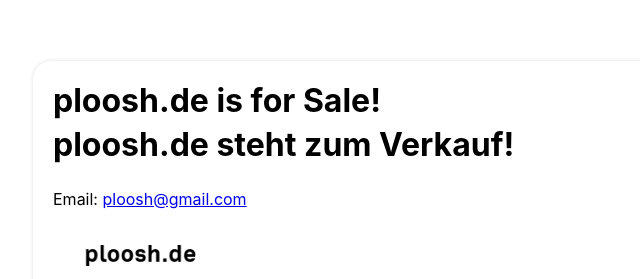
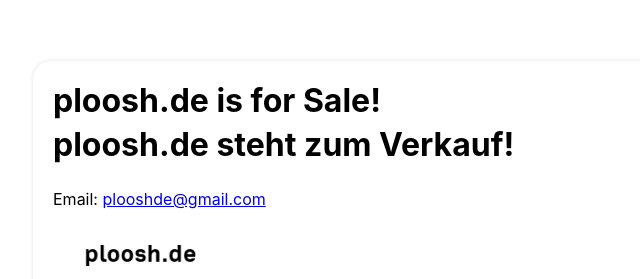
Before and after one commit to yoseabe/plooshForSale, a plain HTML site: page index.html in a window 1280 px wide. Shown: the part 140-419 px from the top of the page, 187-827 px from the left. Drawn offline with Linux system fonts and the light colour scheme.

Commit message:
Update index.html

```diff
--- a/index.html
+++ b/index.html
@@ -12,7 +12,7 @@
        <div class="content-main">
         <h1>ploosh.de is for Sale!</h1>
         <h1>ploosh.de steht zum Verkauf!</h1>
-        <label>Email: <a href="mailto:ploosh@gmail.com">ploosh@gmail.com</a></label>
+        <label>Email: <a href="mailto:plooshde@gmail.com">plooshde@gmail.com</a></label>
         <a href="https://ahrefs.com/de/website-authority-checker/?input=ploosh.de">
             <img class="pc-image" src="ahrefsDomainRating.PNG"/>
             <img class="mobile-image" src="ahrefsDomainRatingMobile.PNG" />
```
